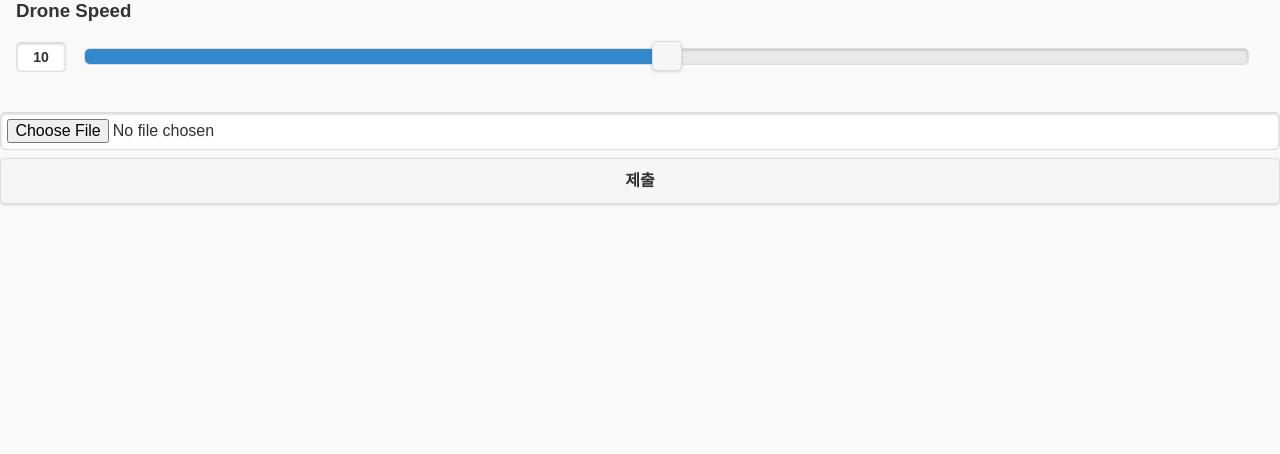
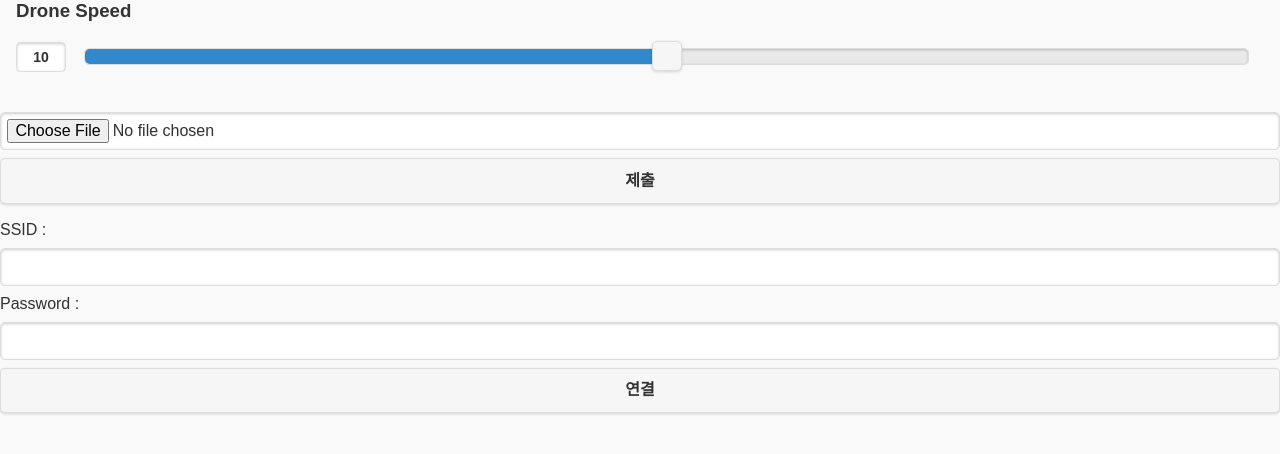
Before and after one commit to 17011607/Capstone_Project, a Python web app: template flask/templates/setting.html in a window 1280 px wide. Shown: the part 147-601 px from the top of the page. Run offline with Jinja, Linux system fonts and the light colour scheme; the template is opened without the code that fills it, so the values that code supplies are empty.

Commit message:
Update setting.html

```diff
--- a/flask/templates/setting.html
+++ b/flask/templates/setting.html
@@ -55,6 +55,13 @@
                     <input type = "submit" value = "제출">
                 </form>
             </div>
+            <div>
+                <form action="http://localhost:9999/setting/ap" method="post">
+                    SSID : <input type="text" name="SSID">
+                    Password : <input type="password" name="password">
+                    <input type="submit" value = "연결">
+                </form>
+            </div>
         </div>
     </body>
 </html>
```
